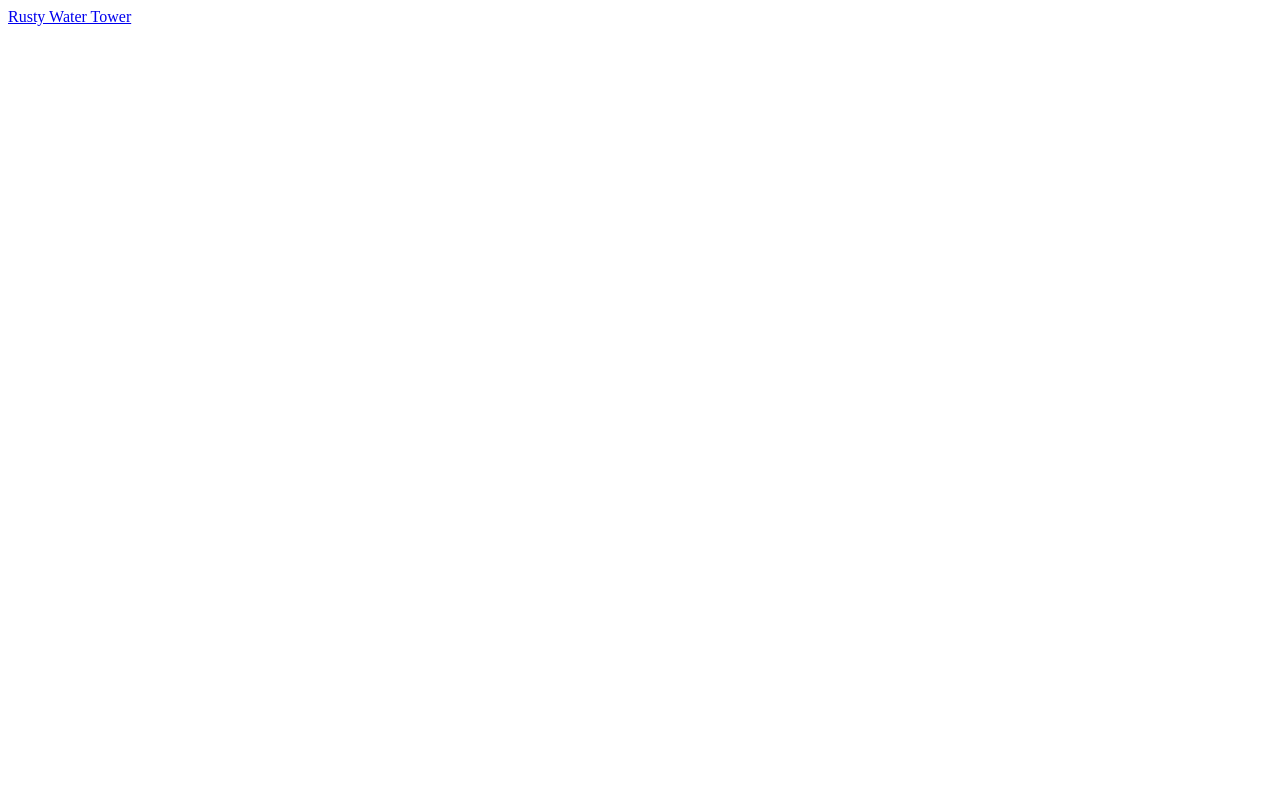
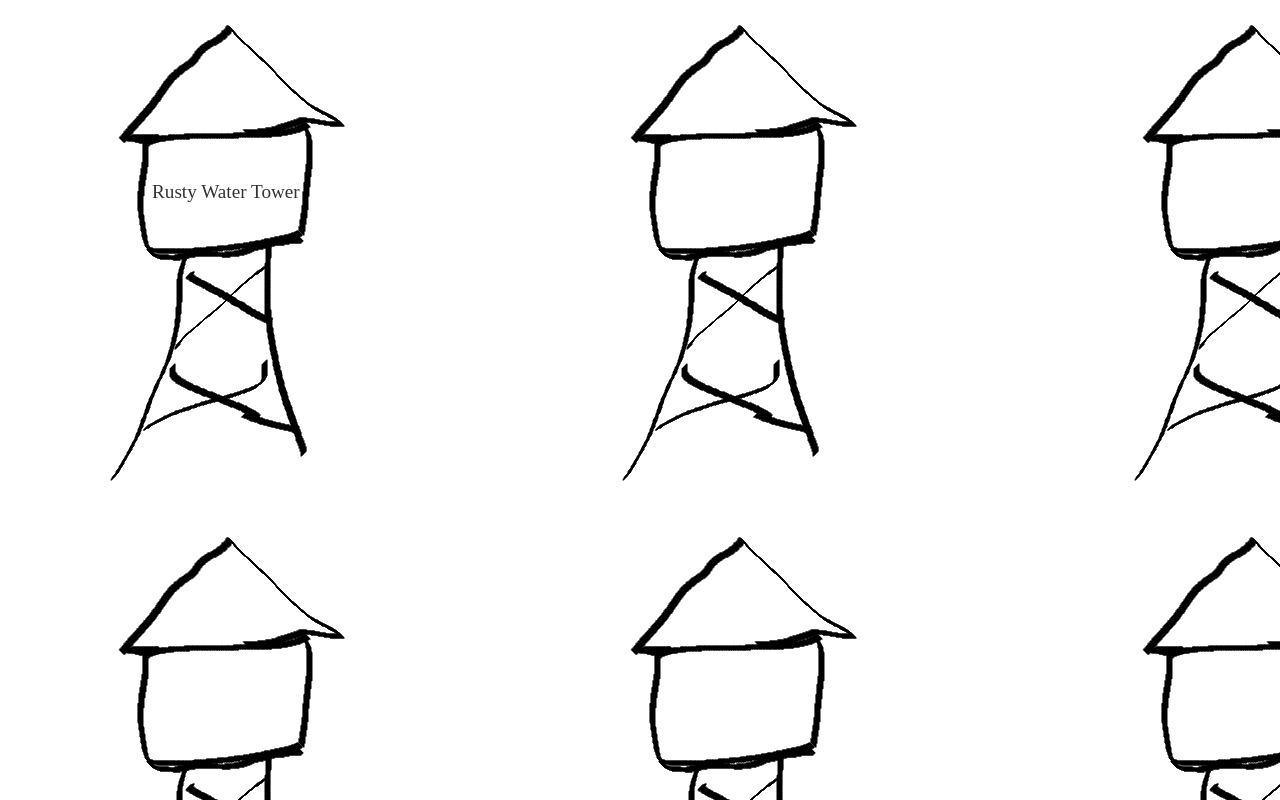
Before and after one commit to fourtk/fourtk.github.io, a plain HTML site: page index.html in a window 1280 px wide. Drawn offline with Linux system fonts and the light colour scheme.

Commit message:
Fixed formatting

```diff
--- a/index.css
+++ b/index.css
@@ -1,16 +1,12 @@
-.a {
-  margin: auto;
+a {
+  color:black;
+  text-decoration: none;
   text-align: center;
-  font-size: 32pt;
+  font-size: 1.2em;
+  opacity:0.8;
+  display: inline-block;
+  padding:9em 7.5em;
 }
-.body {
+body {
   background-image: url("watertower1.png");
 }
-.front {
-  border: 3px;
-  background-color: #fff;
-}
-.back {
-  border: 6px;
-  background-color: #000;
-}
--- a/index.html
+++ b/index.html
@@ -2,14 +2,11 @@
 <html>
     <head>
         <link rel="icon" type="image/x-icon" href="watertower3.svg">
+        <link rel="stylesheet" href="index.css" />
+        <meta charset="UTF-8"/>
         <title>Rusty Water Tower</title>
-        <link rel="stylesheet" href="index.css" />
     </head>
     <body>
-        <div class="back">
-            <div class="front">
-                <a href="https://youtube.com/@averycronin">Rusty Water Tower</a>
-            </div>
-        </div>
+        <a href="https://youtube.com/@averycronin">Rusty Water Tower</a>
     </body>
 </html>
```
